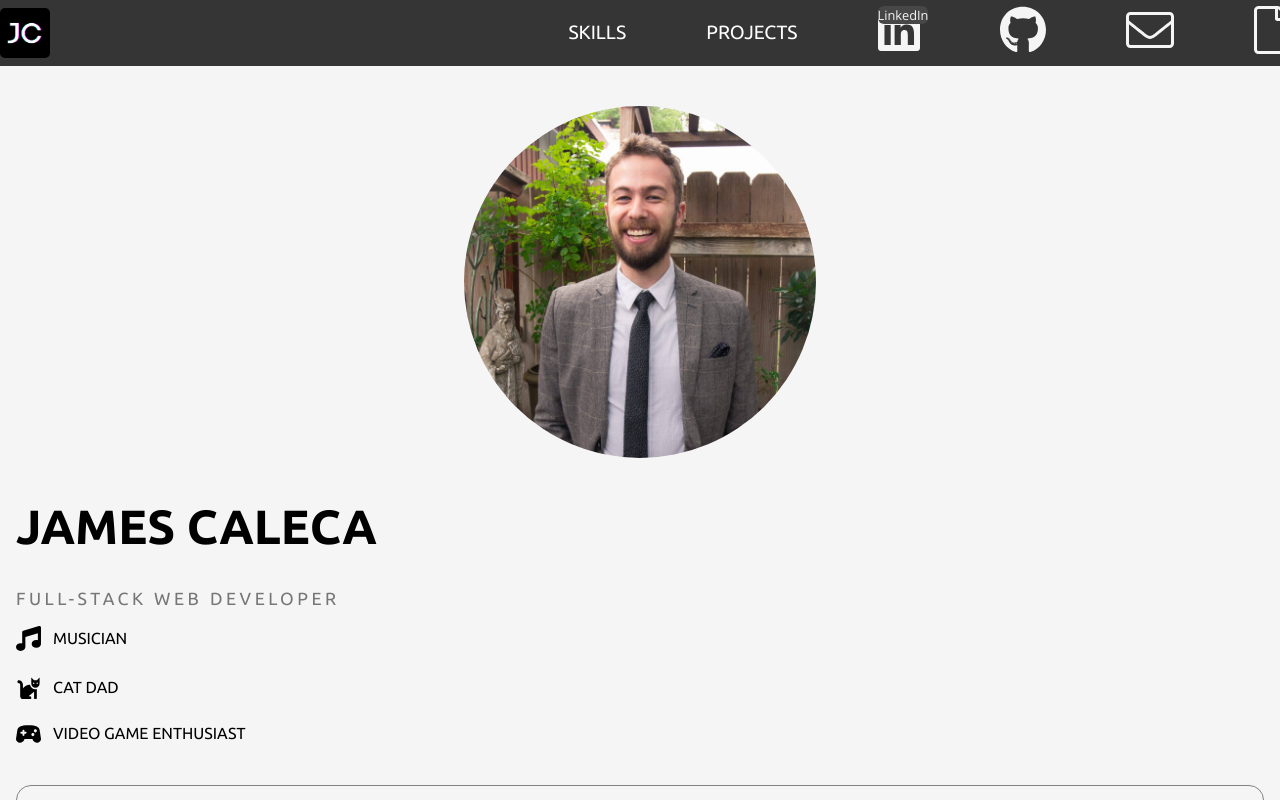
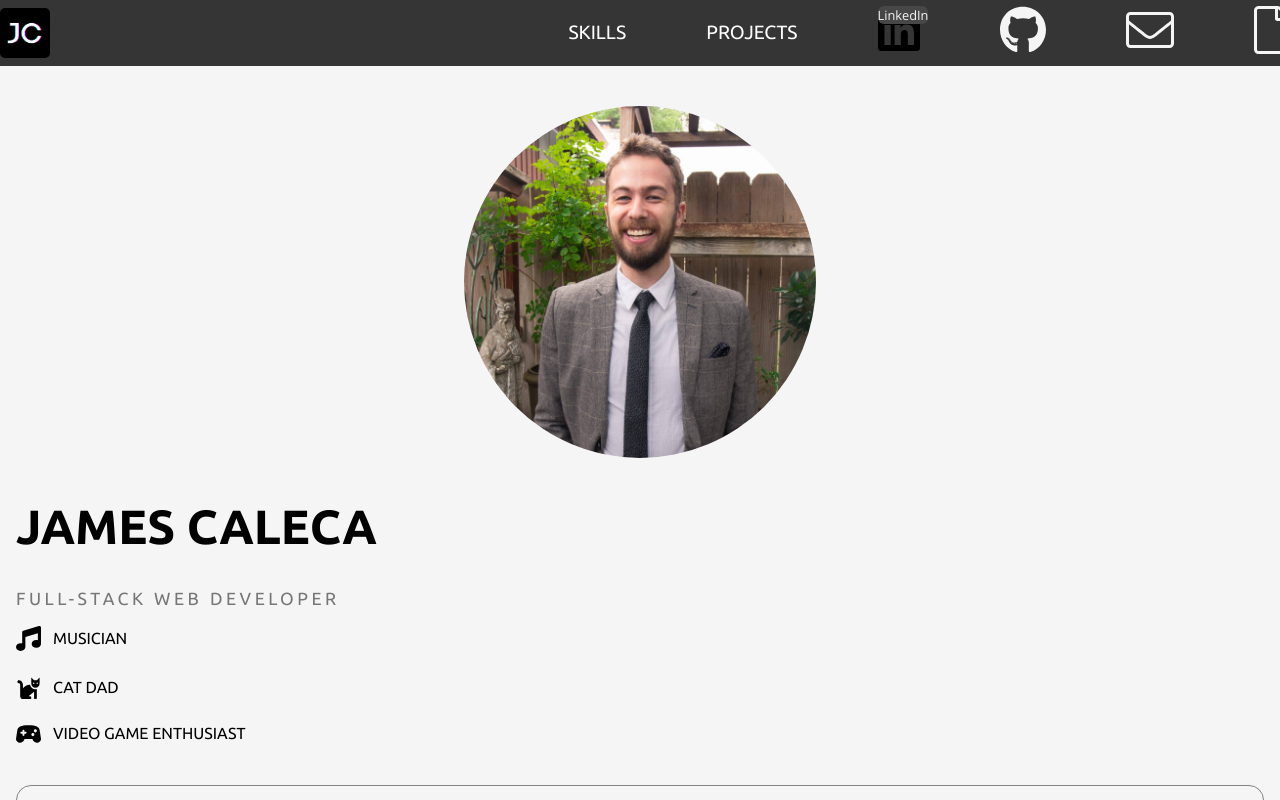
Before and after one commit to jamescaleca/professional-portfolio, a React (Create React App) app: page / in a window 1280 px wide. In both pictures the pointer is over the picture 898 px from the left and 30 px from the top of the page. Shown: the top 800 px of the page. Built offline with nearby package versions, Linux system fonts and the light colour scheme.

Commit message:
Hover change for professional links in navbar

```diff
--- a/src/styles/styles.css
+++ b/src/styles/styles.css
@@ -98,6 +98,9 @@ header nav ul li a img {
   filter: invert(99%) sepia(0%) saturate(244%) hue-rotate(78deg) brightness(115%) contrast(92%);
   height: 2.5em;
   width: auto;
+}
+header nav ul li a img:hover {
+  filter: invert(0%) sepia(100%) saturate(5%) hue-rotate(100deg) brightness(103%) contrast(100%);
 }
 header nav ul li a:hover {
   color: #000;
--- a/src/styles/styles.scss
+++ b/src/styles/styles.scss
@@ -112,10 +112,14 @@ header {
                     text-transform: uppercase;
                     opacity: 0;
                     transition: opacity 150ms ease-in-out;
+
                     img {
                         filter: invert(99%) sepia(0%) saturate(244%) hue-rotate(78deg) brightness(115%) contrast(92%);
                         height: 2.5em;
                         width: auto;
+                        &:hover {
+                            filter: invert(0%) sepia(100%) saturate(5%) hue-rotate(100deg) brightness(103%) contrast(100%);
+                        }
                     }
                 }
 
```
Also changed, not shown: 1 other file (tests, documents, lock files or other folders).
